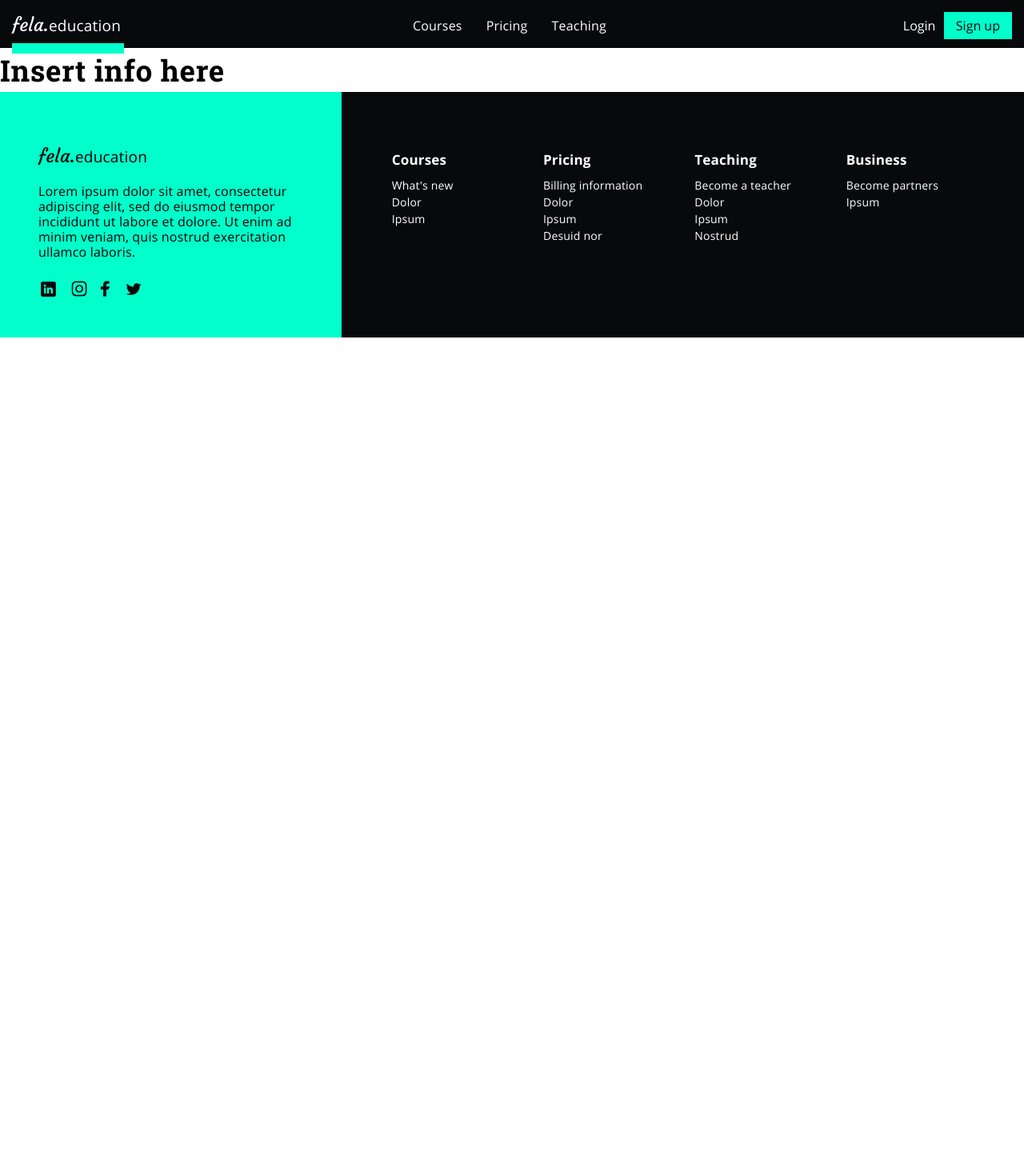
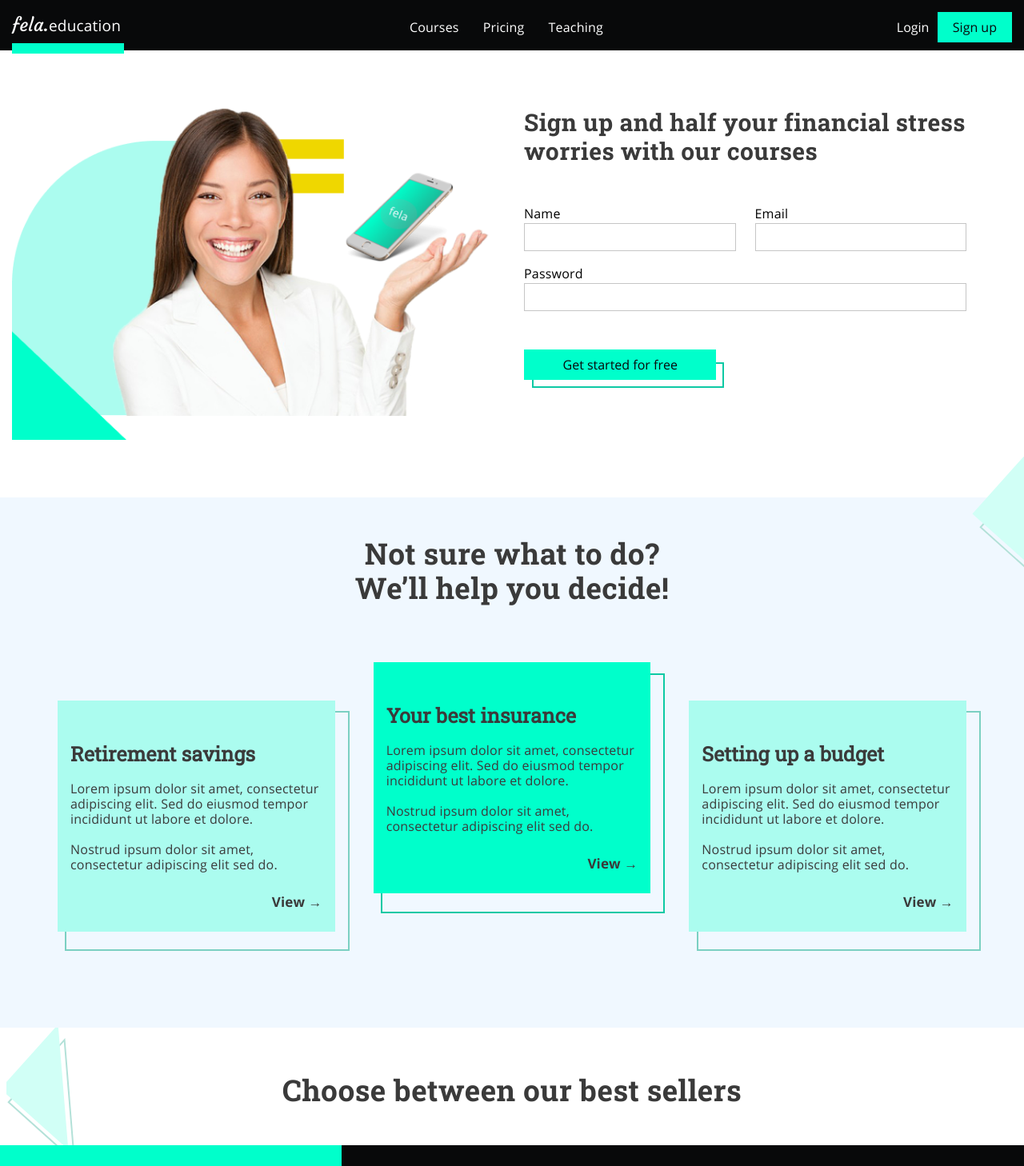
Before and after one commit to ginaleslie/design-systems-assignment, a website: page index.html in a window 1280 px wide. Shown: the top 1458 px of the page at 80% size. Before the commit the page ends 800 px from the top, so only its background shows below. Drawn offline with nearby package versions, Linux system fonts and the light colour scheme.

Commit message:
Two sections done

```diff
--- a/css/src/base/colors.less
+++ b/css/src/base/colors.less
@@ -1,11 +1,16 @@
 @primary-color: #00ffcb;
+@primary-color-dark: #0ec9a4;
+
 @primary-variant-color: #abfcef;
+@primary-variant-color-shade-darker: #7bd0c2;
+@tertiary-color: #00ffcb;
+@alice-blue: aliceBlue;
 @primary-dark: #08090a;
 @text-dark: #08090a;
-@text-grey: #585858;
+@text-grey: #3a3a3a;
 @text-light: #a0a0a0;
 @white: #ffffff;
-
+@form-grey: #c6c6c6;
 .grey-two {
 	color: @text-grey;
 }
@@ -18,3 +23,15 @@
 .bg-dark {
 	background-color: @primary-dark;
 }
+.bg-light {
+	background-color: @alice-blue;
+}
+.bg-variant {
+	background-color: @primary-variant-color;
+}
+.bg-primary-dark {
+	background-color: @primary-variant-color-shade-darker;
+}
+.bg-tertiary {
+	background-color: @tertiary-color;
+}
--- a/css/src/base/fonts.less
+++ b/css/src/base/fonts.less
@@ -46,32 +46,34 @@
 h1 {
 	font-family: "robotoslab-bold";
 	font-size: 37px;
-	letter-spacing: 0.6px;
+	letter-spacing: 0.4px;
+	line-height: 43px;
 }
 h2 {
 	font-family: "robotoslab-bold";
 	font-size: 30px;
-	letter-spacing: 0.6px;
+	letter-spacing: 0.4px;
+	line-height: 36px;
 }
 h3 {
 	font-family: "opensans-semibold";
 	font-size: 27px;
-	letter-spacing: 0.2px;
+	letter-spacing: 0.1px;
 }
 h4 {
 	font-family: "robotoslab-regular";
 	font-size: 25px;
-	letter-spacing: 0.2px;
+	letter-spacing: 0.1px;
 }
 h5 {
 	font-family: "opensans-semibold";
 	font-size: 23px;
-	letter-spacing: 0.2px;
+	letter-spacing: 0.1px;
 }
 h6 {
 	font-family: "opensans-bold";
 	font-size: 17px;
-	letter-spacing: 0.2px;
+	letter-spacing: 0.1px;
 	margin: 8px 0;
 }
 p,
@@ -94,3 +96,14 @@ a {
 	text-decoration: none;
 	color: inherit;
 }
+.center {
+	text-align: center;
+}
+@media only screen and (max-width: 767px) {
+	h1 {
+		font-size: 30px;
+	}
+	h2 {
+		font-size: 28px;
+	}
+}
--- a/css/src/base/grid.less
+++ b/css/src/base/grid.less
@@ -0,0 +1,5 @@
+.max-width {
+	max-width: 1300px;
+	display: block;
+	margin: 0 auto;
+}
--- a/css/src/components/buttons.less
+++ b/css/src/components/buttons.less
@@ -7,8 +7,19 @@ button {
 	background-color: transparent;
 }
 .btn-primary {
-	background-color: @primary-color !important;
-	color: @primary-dark !important;
-	padding: 5px 15px !important;
+	background-color: @primary-color;
+	color: @primary-dark;
+	padding: 7px 19px;
 	border-radius: 0px;
 }
+.border {
+	border: 2px solid @primary-color-dark;
+
+	border-radius: 0px;
+	position: absolute;
+	width: 100%;
+	top: 16px;
+	left: 10px;
+	height: 32px;
+	z-index: -1;
+}
--- a/css/src/layout/form.less
+++ b/css/src/layout/form.less
@@ -0,0 +1,4 @@
+form input {
+	border: 1px solid @form-grey;
+	height: 35px;
+}
--- a/css/src/main.less
+++ b/css/src/main.less
@@ -2,6 +2,8 @@
 @import "./base/fonts";
 @import "./base/reset";
 @import "./base/colors";
+
+@import "./pages/home";
 
 @import "./components/buttons";
 @import "./components/dropdown";
--- /dev/null
+++ b/css/src/pages/home.less
@@ -0,0 +1,55 @@
+.floating-right {
+	position: absolute;
+	right: 0;
+	margin-top: -60px;
+}
+.border-card {
+	border: 2px solid #0ec9a4;
+	border-radius: 0px;
+	position: absolute;
+	width: 90%;
+	height: 78%;
+	top: 38px;
+	right: 6px;
+	z-index: 1;
+}
+.border-card-2 {
+	border: 2px solid @primary-variant-color-shade-darker;
+	border-radius: 0px;
+	position: absolute;
+	width: 90%;
+	height: 78%;
+	top: 85px;
+	right: 6px;
+	z-index: 1;
+}
+.absolute-zi {
+	position: relative;
+	z-index: 20;
+}
+.right {
+	text-align: right;
+}
+.img-tri {
+	position: absolute;
+	margin-top: -60px;
+	z-index: -1;
+}
+@media only screen and (max-width: 767px) {
+	.floating-right {
+		width: 40px;
+		height: auto;
+		margin-top: -20px;
+	}
+	.img-tri {
+		width: 90px;
+		height: auto;
+		margin-top: -45px;
+	}
+	.border-card {
+		top: 78px;
+	}
+	.border-card-2 {
+		top: 78px;
+	}
+}
--- a/index.html
+++ b/index.html
@@ -13,7 +13,108 @@
 	</head>
 	<body id="bootstrap-overrides">
 		<nav id="navData" class="white"></nav>
-		<main id="main"><h1>Insert info here</h1></main>
+		<main id="main">
+			<section class="max-width">
+				<div class="row pt-md-5 pb-md-5 mt-2">
+					<div class="col-12 col-md-6 text-center mt-3">
+						<img src="./images/Component 1 (1).png" />
+					</div>
+
+					<div class="col-12 col-md-6 mt-3 align-items-lg-center pr-md-5 pr-3">
+						<h2 class="grey-two">
+							Sign up and half your financial stress worries with our courses
+						</h2>
+
+						<form class="home-form">
+							<div class="row pt-5 pb-3">
+								<div class="col-md-6 col-12 pr-md-4 pr-0 pl-0">
+									<label> Name </label>
+									<br />
+									<input type="text" class="col-12" />
+								</div>
+								<div class="col-md-6 col-12 pr-md-4 pr-0 pl-0">
+									<label> Email </label>
+									<br />
+									<input type="text" class="col-12" />
+								</div>
+							</div>
+							<div class="col-12 pl-0 pr-md-4 pr-0 pb-5">
+								<label> Password </label><br />
+								<input type="text" class="col-12" />
+							</div>
+
+							<button
+								class="btn btn-primary mb-md-0 mb-4 col-md-6 col-lg-5 col-12"
+								type="submit"
+							>
+								<div class="border"></div>
+								Get started for free
+							</button>
+						</form>
+					</div>
+				</div>
+			</section>
+			<section class="bg-light mt-4 grey-two pb-5">
+				<img src="./images/Group 9.svg" class="floating-right" />
+				<div class="max-width pt-4 pt-md-5">
+					<h1 class="center grey-two">
+						Not sure what to do?<br />
+						We’ll help you decide!
+					</h1>
+					<div class="row p-md-5 p-3">
+						<div class="col-md-4 col-12 p-3 p-md-4">
+							<div
+								class="pr-3 pl-3 pt-5 mt-md-5 mt-0 pb-3 bg-variant absolute-zi"
+							>
+								<h4 class="pb-3">Retirement savings</h4>
+								<p class="pb-3">
+									Lorem ipsum dolor sit amet, consectetur adipiscing elit. Sed
+									do eiusmod tempor incididunt ut labore et dolore.
+									<br /><br />Nostrud ipsum dolor sit amet, consectetur
+									adipiscing elit sed do.
+								</p>
+								<h6 class="right">View &#x2192;</h6>
+							</div>
+							<div class="border-card-2"></div>
+						</div>
+
+						<div class="col-md-4 col-12 p-3 p-md-4">
+							<div class="pr-3 pl-3 pt-5 pb-3 bg-tertiary absolute-zi">
+								<h4 class="pb-3">Your best insurance</h4>
+								<p class="pb-3">
+									Lorem ipsum dolor sit amet, consectetur adipiscing elit. Sed
+									do eiusmod tempor incididunt ut labore et dolore.
+									<br /><br />Nostrud ipsum dolor sit amet, consectetur
+									adipiscing elit sed do.
+								</p>
+								<h6 class="right">View &#x2192;</h6>
+							</div>
+							<div class="border-card"></div>
+						</div>
+
+						<div class="col-md-4 col-12 p-3 p-md-4">
+							<div
+								class="pr-3 pl-3 pt-5 pb-3 bg-variant absolute-zi mt-md-5 mt-0"
+							>
+								<h4 class="pb-3">Setting up a budget</h4>
+								<p class="pb-3">
+									Lorem ipsum dolor sit amet, consectetur adipiscing elit. Sed
+									do eiusmod tempor incididunt ut labore et dolore.
+									<br /><br />Nostrud ipsum dolor sit amet, consectetur
+									adipiscing elit sed do.
+								</p>
+								<h6 class="right">View &#x2192;</h6>
+							</div>
+							<div class="border-card-2"></div>
+						</div>
+					</div>
+				</div>
+			</section>
+			<section class="max-width mt-5 pt-md-2 pt-0 pr-2 pl-2 grey-two pb-5">
+				<img src="./images/Group 18.svg" class="img-tri" />
+				<h1 class="center grey-two">Choose between our best sellers</h1>
+			</section>
+		</main>
 		<footer id="footerData"></footer>
 
 		<script id="nav-template" type="text/x-handlebars-template">
@@ -88,7 +189,7 @@
 		</script>
 		<script id="footer-template" type="text/x-handlebars-template">
 			<div class="row">
-				<div class="col-12 col-md-6 col-lg-4  p-5 bg-primary">
+				<div class="col-12 col-md-6 col-lg-4  p-4 p-md-5 bg-primary">
 					<div class="mt-3">
 						<div class="pt-md-9 pt-sm-9 pt-9 logo">
 							{{makeLink "fela." "./index.html" link="logo"}}
@@ -112,9 +213,9 @@
 						<img src="./images/twitter 1.svg" alt="Twitter" class="mr-3 sm-s" />
 					</div>
 				</div>
-				<div class="col-12 col-md-6 col-lg-8 p-5 bg-dark white">
+				<div class="col-12 col-md-6 col-lg-8 p-4 p-md-5 bg-dark white">
 					<div class="row mt-3">
-						<div class="col-6 col-md-6 col-lg-3">
+						<div class="col-6 col-md-6 col-lg-3 pl-0">
 							<h6>
 								Courses
 							</h6>
@@ -124,7 +225,7 @@
 								</li>
 							{{/each}}
 						</div>
-						<div class="col-6 col-md-6 col-lg-3">
+						<div class="col-6 col-md-6 col-lg-3 pl-0">
 							<h6>
 								Pricing
 							</h6>
@@ -134,7 +235,7 @@
 								</li>
 							{{/each}}
 						</div>
-						<div class="col-6 col-md-6 col-lg-3 mt-4 mt-md-4 mt-lg-0">
+						<div class="col-6 col-md-6 col-lg-3 mt-4 mt-md-4 mt-lg-0 pl-0">
 							<h6>
 								Teaching
 							</h6>
@@ -144,7 +245,7 @@
 								</li>
 							{{/each}}
 						</div>
-						<div class="col-6 col-md-6 col-lg-3 mt-4 mt-md-4 mt-lg-0">
+						<div class="col-6 col-md-6 col-lg-3 mt-4 mt-md-4 mt-lg-0 pl-0">
 							<h6>
 								Business
 							</h6>
```
Also changed, not shown: css/dist/main.css, images/Component 1 (1).png (added), images/Group 18.svg (added), images/Group 9.svg (added).
